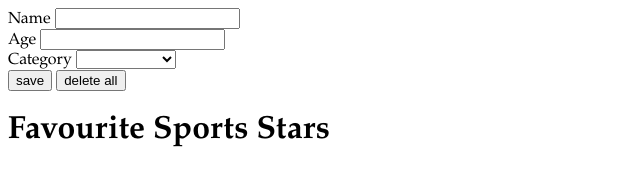
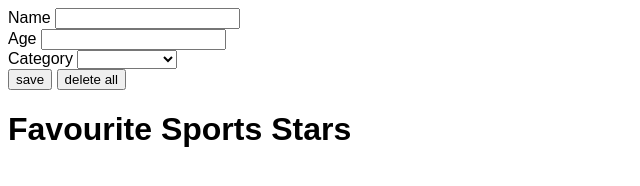
Before and after one commit to cpears93/DOM-Elements-HW, a website: page index.html in a window 1280 px wide. Shown: the whole page, without its empty margins (0-640 px from the left). Drawn offline with Linux system fonts and the light colour scheme.

Commit message:
Updated CSS Font

```diff
--- a/css/main.css
+++ b/css/main.css
@@ -1,4 +1,4 @@
 body {
-  font-family: Palatino;
+  font-family: Arial;
 }
 .readListItem{}
```
